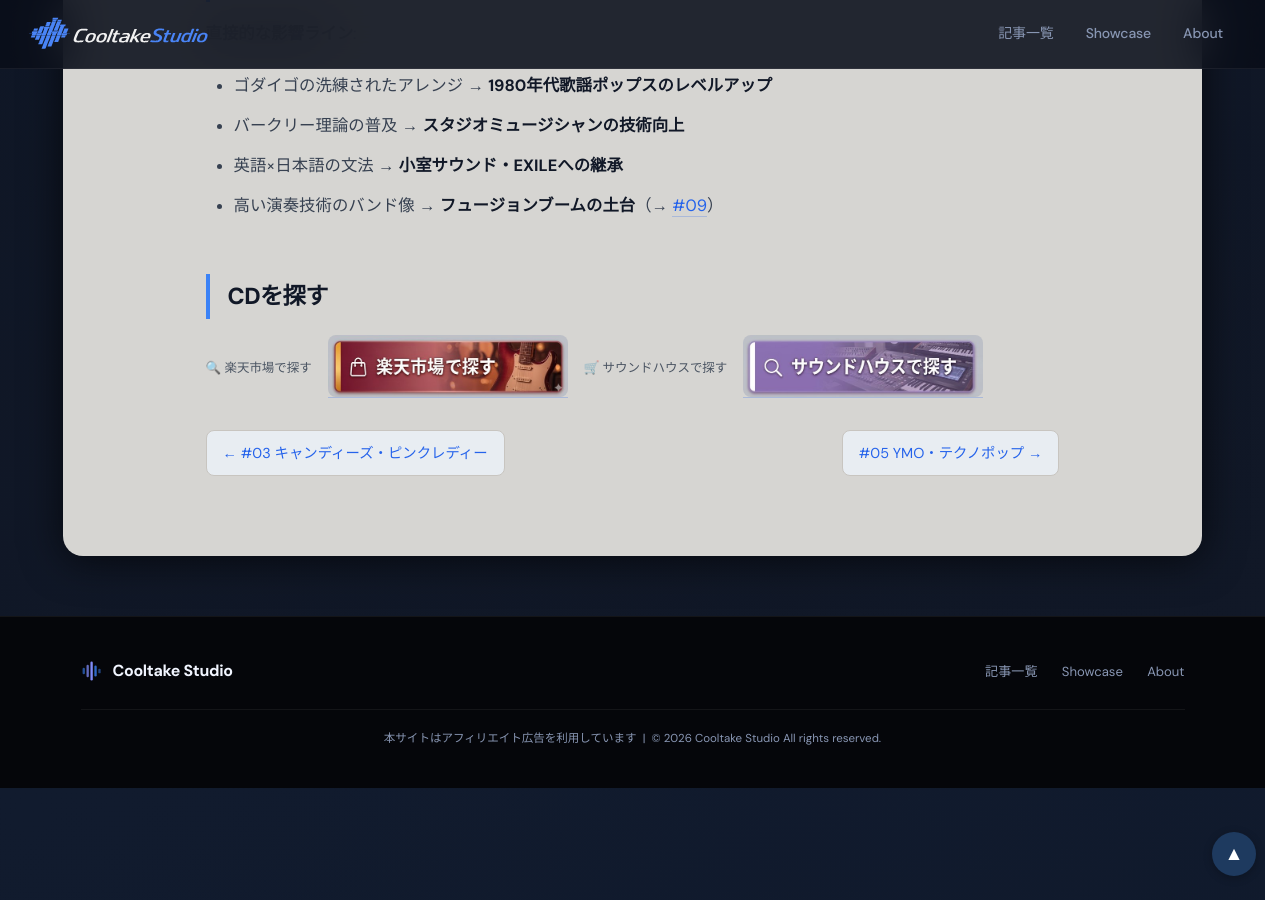
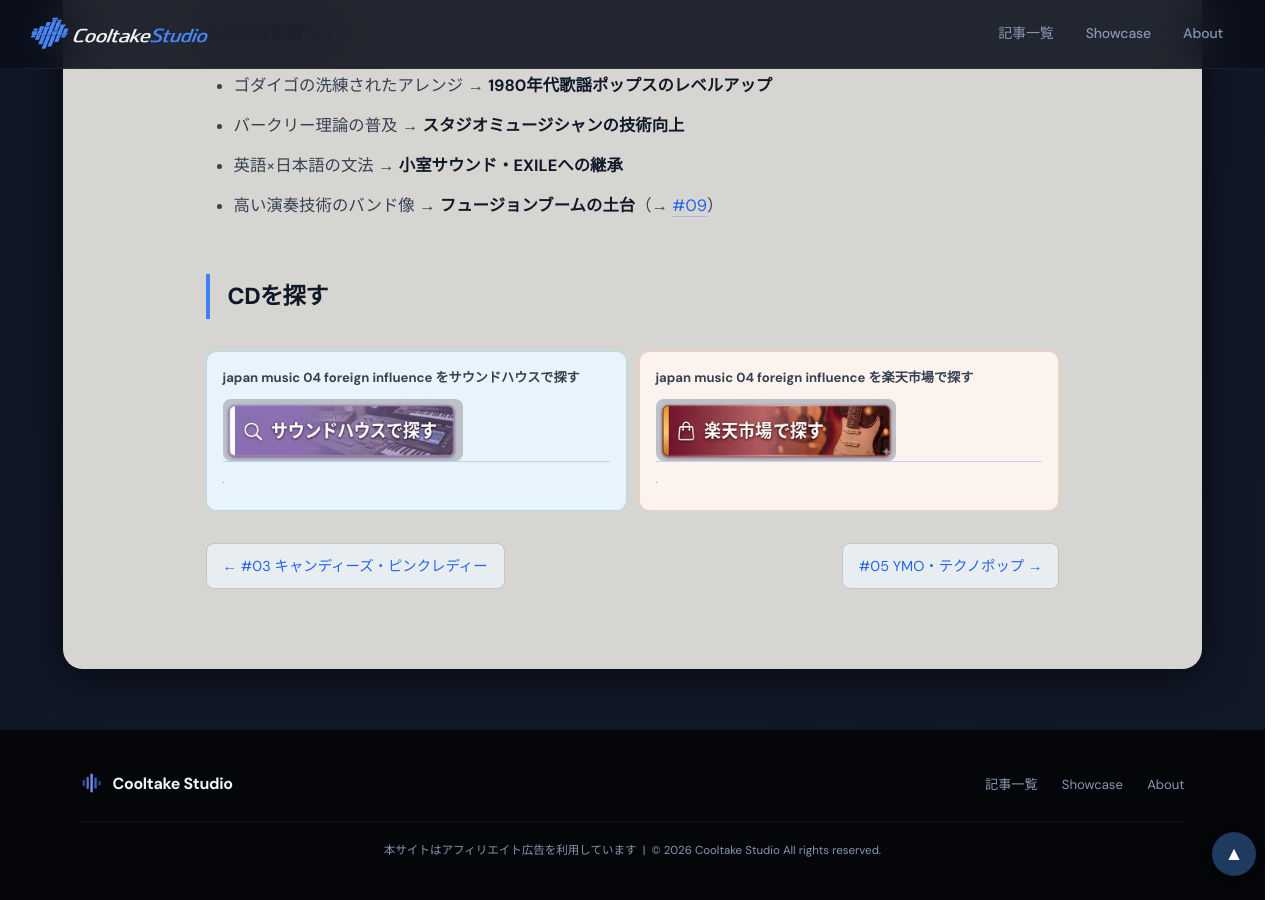
Before and after one commit to cooltake/cooltake-staging, a Jekyll site: the page built from _posts/2026-05-30-japan-music-04-foreign-influence.md, in a window 1280 px wide and 900 px high, scrolled down 4521 px. Built offline with Jekyll 4.4.1, drawn with Linux system fonts in a browser that asks for light colours; some web fonts are replaced; grey boxes are pictures that could not be loaded.

Commit message:
style: unify shop buttons to new design

```diff
--- a/_posts/2026-05-30-japan-music-04-foreign-influence.md
+++ b/_posts/2026-05-30-japan-music-04-foreign-influence.md
@@ -101,11 +101,17 @@
 
 ## CDを探す
 
-<div style="display:flex;gap:1rem;flex-wrap:wrap;align-items:center;margin:.8rem 0;">
-<span style="display:block;font-size:.78rem;color:#4b5563;margin-bottom:3px;margin-top:6px;">🔍 楽天市場で探す</span>
-<a href="https://hb.afl.rakuten.co.jp/ichiba/0b15ddc7.28c5c9ed.0b15ddc8.5d23dd4d/?pc=https%3A%2F%2Fsearch.rakuten.co.jp%2Fsearch%2Fmall%2F%E3%82%B4%E3%83%80%E3%82%A4%E3%82%B4%20CD%2F" rel="nofollow" referrerpolicy="no-referrer-when-downgrade" style="display:inline-block;text-decoration:none;"><img src="/assets/images/btn-rakuten.jpg" alt="楽天市場で探す" width="240" style="height:auto;border-radius:8px;display:block;"></a>
-<span style="display:block;font-size:.78rem;color:#4b5563;margin-bottom:3px;margin-top:6px;">🛒 サウンドハウスで探す</span>
-<a href="https://h.accesstrade.net/sp/cc?rk=01001xqc00os63&url=https%3A%2F%2Fwww.soundhouse.co.jp%2Fsearch%2Findex%3Fs_category_cd%3D310" rel="nofollow" referrerpolicy="no-referrer-when-downgrade" style="display:inline-block;text-decoration:none;"><img src="/assets/images/btn-soundhouse.jpg" alt="サウンドハウスで探す" width="240" style="height:auto;border-radius:8px;display:block;"></a>
+<div style="display:flex;gap:.75rem;margin:2rem 0;">
+<div style="flex:1;padding:.8rem 1rem 1rem;background:#e8f4fb;border-radius:10px;border:1px solid rgba(8,145,178,.25);">
+<p style="margin:0 0 .5rem;color:#374151;font-size:.82rem;font-weight:bold;">japan music 04 foreign influence をサウンドハウスで探す</p>
+<a href="https://h.accesstrade.net/sp/cc?rk=01001xqc00os63&url=https%3A%2F%2Fwww.soundhouse.co.jp%2Fsearch%2Findex%3Fs_category_cd%3D310" rel="nofollow" referrerpolicy="no-referrer-when-downgrade" style="display:block;text-decoration:none;"><img src="/assets/images/btn-soundhouse.jpg" alt="サウンドハウスで探す" width="240" style="height:auto;border-radius:8px;display:block;"></a>
+<img src="https://h.accesstrade.net/sp/rr?rk=01001xqc00os63" width="1" height="1" border="0" alt="" loading="lazy">
+</div>
+<div style="flex:1;padding:.8rem 1rem 1rem;background:#fdf3ee;border-radius:10px;border:1px solid rgba(234,88,12,.25);">
+<p style="margin:0 0 .5rem;color:#374151;font-size:.82rem;font-weight:bold;">japan music 04 foreign influence を楽天市場で探す</p>
+<a href="https://hb.afl.rakuten.co.jp/ichiba/0b15ddc7.28c5c9ed.0b15ddc8.5d23dd4d/?pc=https%3A%2F%2Fsearch.rakuten.co.jp%2Fsearch%2Fmall%2F%E3%82%B4%E3%83%80%E3%82%A4%E3%82%B4%20CD%2F" rel="nofollow" referrerpolicy="no-referrer-when-downgrade" style="display:block;text-decoration:none;"><img src="/assets/images/btn-rakuten.jpg" alt="楽天市場で探す" width="240" style="height:auto;border-radius:8px;display:block;"></a>
+<img src="//i.moshimo.com/af/i/impression?a_id=5565352&amp;p_id=54&amp;pc_id=54&amp;pl_id=616" width="1" height="1" style="border:none;" alt="" loading="lazy">
+</div>
 </div>
 
 
```
